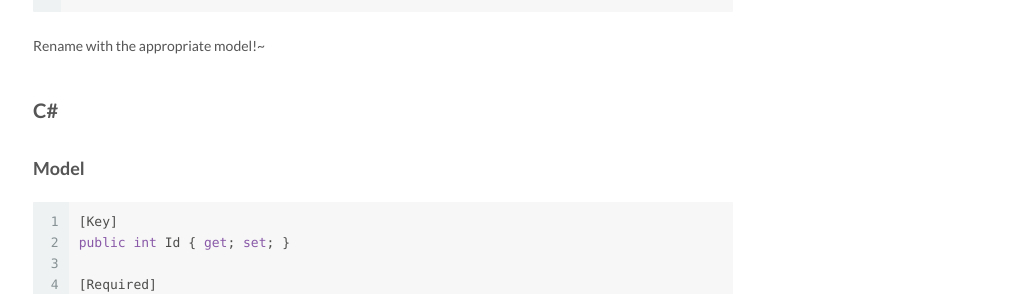
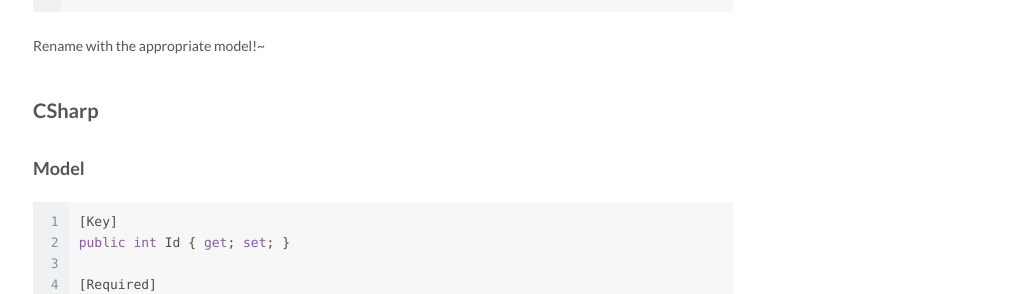
Before and after one commit to fr3fou/cheatsheet, a Jekyll site: the page built from _posts/2018-08-09-Intro.md, in a window 1280 px wide and 1400 px high, scrolled down 8143 px. Shown: the part 162-456 px from the top of the window, without its empty margins (257-1280 px from the left). Built offline with Jekyll 4.4.1, drawn with Linux system fonts in a browser that asks for light colours.

Commit message:
Update 2018-08-09-Intro.md

```diff
--- a/_posts/2018-08-09-Intro.md
+++ b/_posts/2018-08-09-Intro.md
@@ -13,7 +13,7 @@ Table of contents:
 
 [Java](#java)
 
-[C#](#C#)
+[C#](#csharp)
 
 ## JavaScript
 
@@ -388,7 +388,7 @@ public String deleteProcess(@PathVariable int id, CatBindingModel catBindingMode
 
 Rename with the appropriate model!~
 
-## C#
+## CSharp
 
 ### Model
 
```
